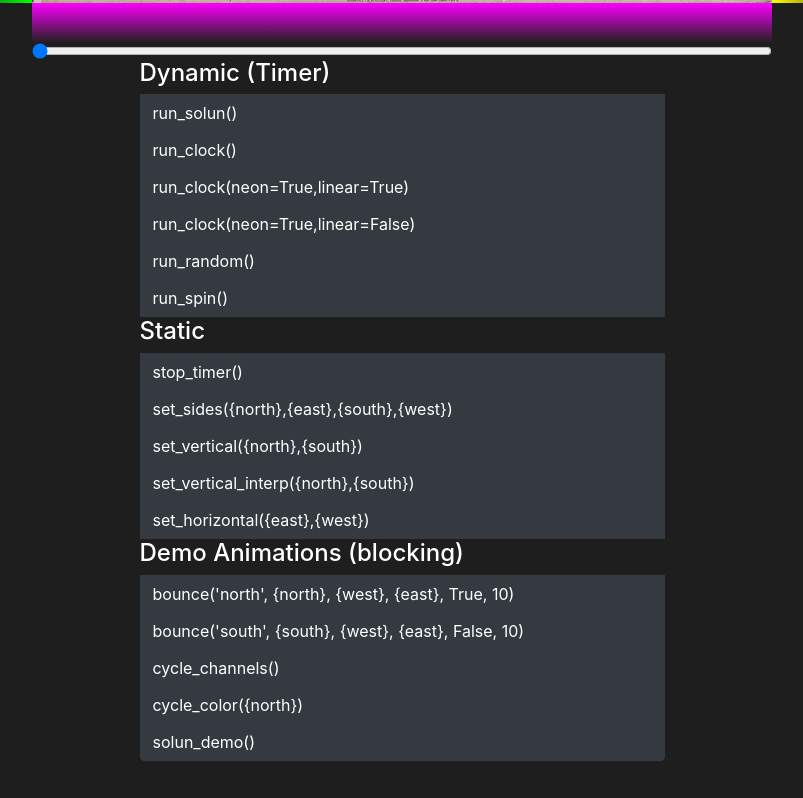
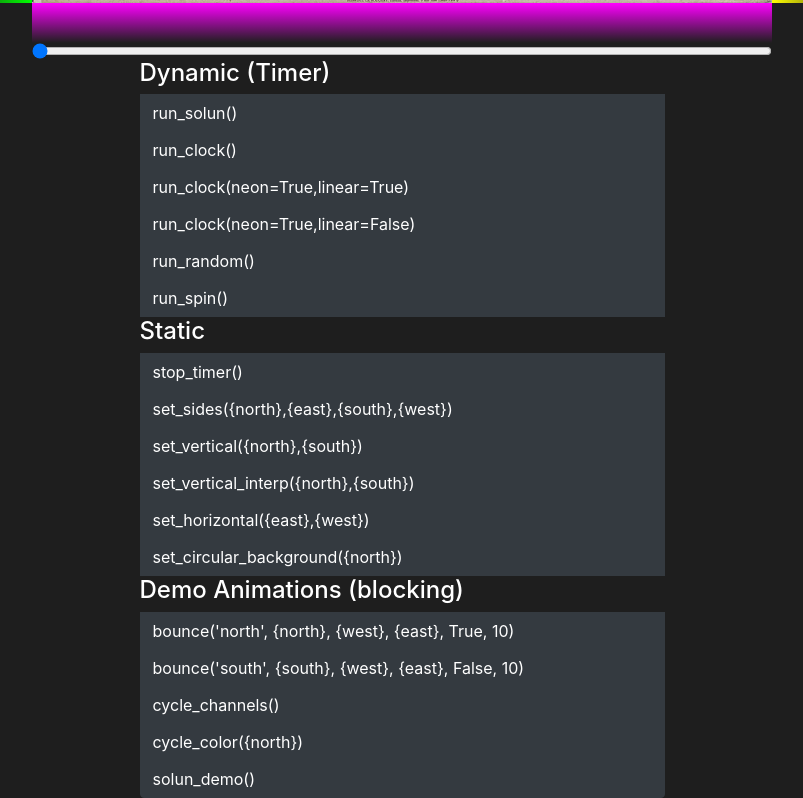
Before and after one commit to marcwingduck/solarlunarmap_web, a plain HTML site: page index.html in a window 1280 px wide. Shown: the part 776-1574 px from the top of the page, without its empty margins (238-1041 px from the left). Before the commit the page ends 1537 px from the top, so only its background shows below. Drawn offline with Linux system fonts and the light colour scheme.

Commit message:
Added Background Button

```diff
--- a/index.html
+++ b/index.html
@@ -97,6 +97,7 @@
                 <button class="btn btn-dark text-left" type="button">set_vertical({north},{south})</button>
                 <button class="btn btn-dark text-left" type="button">set_vertical_interp({north},{south})</button>
                 <button class="btn btn-dark text-left" type="button">set_horizontal({east},{west})</button>
+                <button class="btn btn-dark text-left" type="button">set_circular_background({north})</button>
                 <h4 class="text-white">Demo Animations (blocking)</h4>
                 <button class="btn btn-dark text-left" type="button">bounce('north', {north}, {west}, {east}, True, 10)</button>
                 <button class="btn btn-dark text-left" type="button">bounce('south', {south}, {west}, {east}, False, 10)</button>
```
